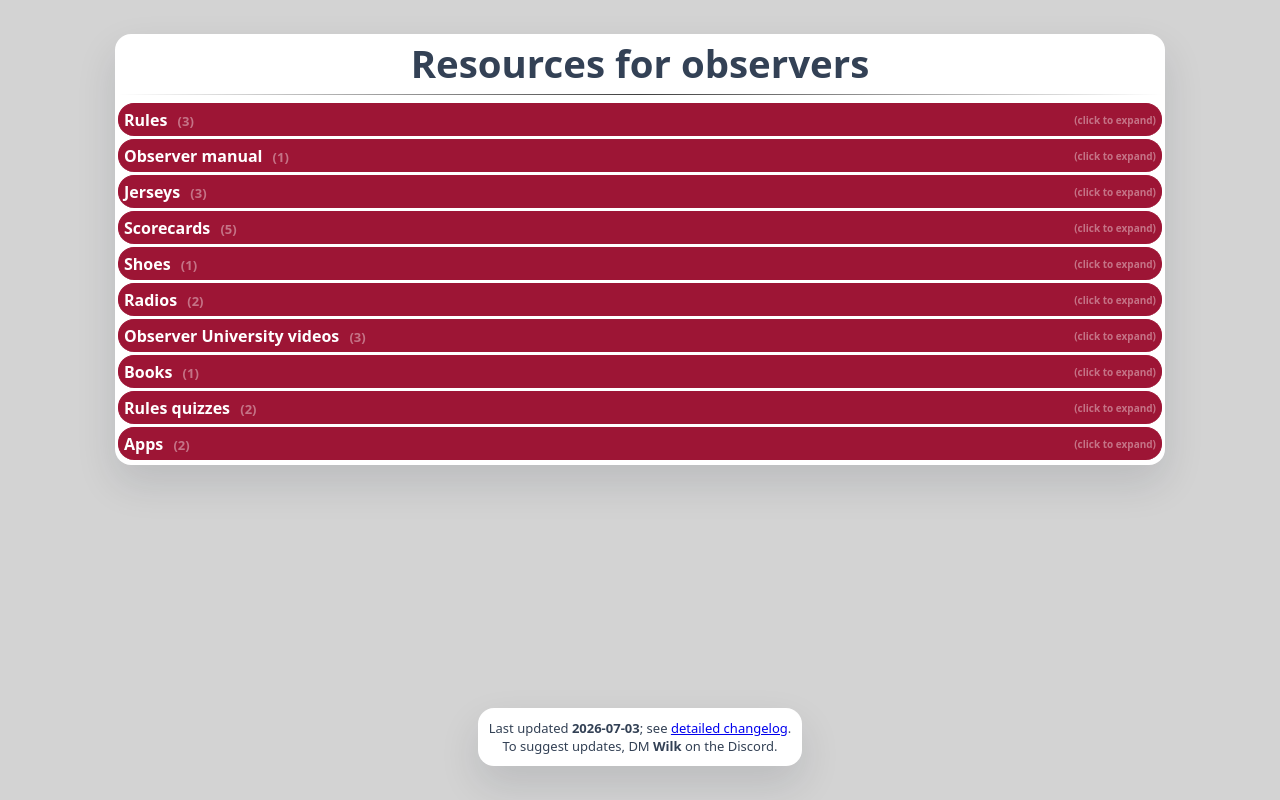
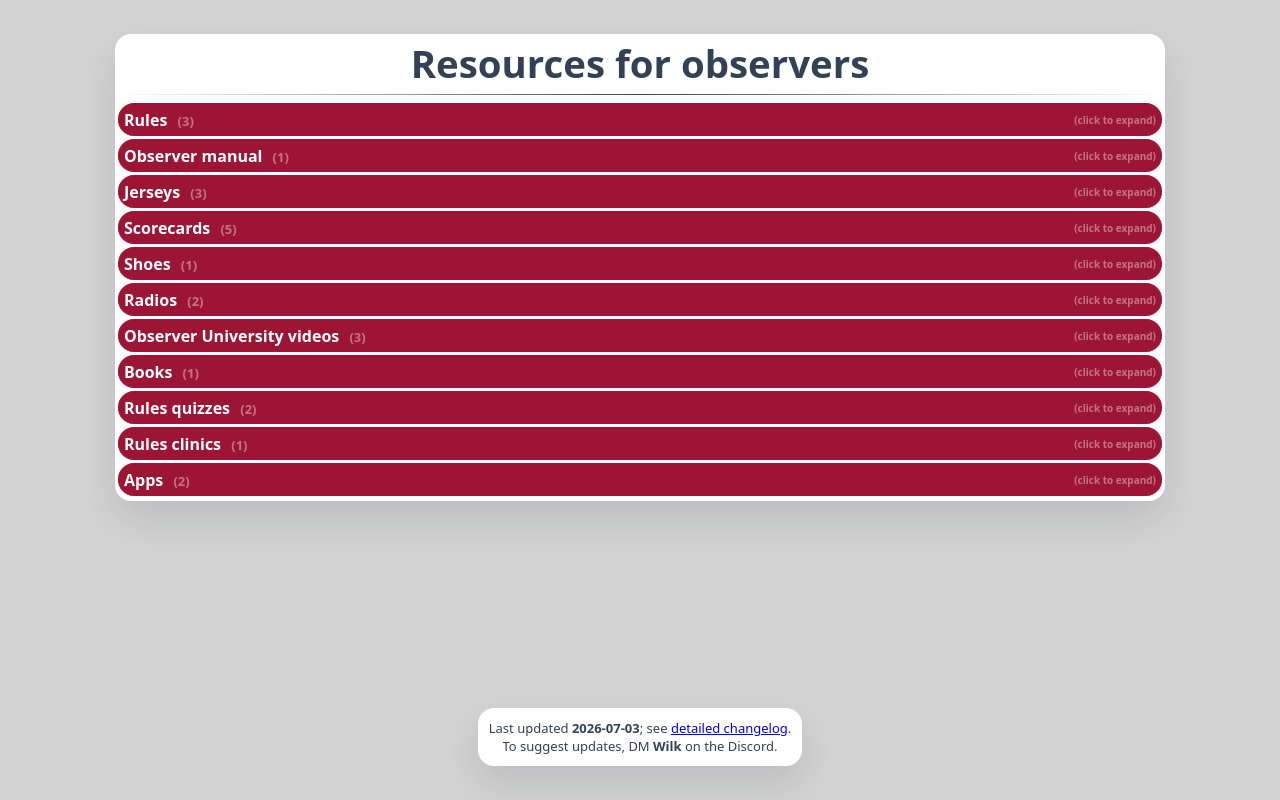
Before and after one commit to jdwilkinson/ObserverResources, a React (Vite) app: page / in a window 1280 px wide. Built offline with nearby package versions, Linux system fonts and the light colour scheme.

Commit message:
Add rules clinic.

```diff
--- a/src/App.tsx
+++ b/src/App.tsx
@@ -1,6 +1,6 @@
 import CollapsibleSection from './CollapsibleSection';
 import Resources from './resources/Resources';
-import { App as AppResource, Book, Jersey, ObserverManual, ObserverUniversityVideo, Radio, Rules, RulesQuiz, Scorecard, Shoe } from './types/ResourceTypes';
+import { App as AppResource, Book, Jersey, ObserverManual, ObserverUniversityVideo, Radio, Rules, RulesClinic, RulesQuiz, Scorecard, Shoe } from './types/ResourceTypes';
 
 const App = () => {
   return (
@@ -51,6 +51,10 @@ const App = () => {
           {Resources.rulesQuizzes.map((quiz: RulesQuiz) => (quiz.render()))}
         </CollapsibleSection>
 
+        <CollapsibleSection sectionTitle="Rules clinics">
+          {Resources.rulesClinics.map((clinic: RulesClinic) => (clinic.render()))}
+        </CollapsibleSection>
+
         {/* TODO: Consider whether this is the right place to put video resources */}
         {/* <CollapsibleSection sectionTitle="Video replays">
           ...
--- a/src/index.css
+++ b/src/index.css
@@ -360,6 +360,12 @@ p {
   background-color: plum;
 }
 
+.footer-chip-yellow {
+  border-color: darkgoldenrod;
+  color: darkgoldenrod;
+  background-color: yellow;
+}
+
 .footer-chip-darkred {
   border-color: darkred;
   color: darkred;
--- a/src/resources/Resources.tsx
+++ b/src/resources/Resources.tsx
@@ -1,5 +1,5 @@
 import data from "./resources.json";
-import { App, Book, Jersey, ObserverManual, ObserverUniversityVideo, Radio, Rules, RulesQuiz, Scorecard, Shoe } from "../types/ResourceTypes";
+import { App, Book, Jersey, ObserverManual, ObserverUniversityVideo, Radio, Rules, RulesClinic, RulesQuiz, Scorecard, Shoe } from "../types/ResourceTypes";
 
 const Resources = {
     "apps": data.apps.map(app => App.createFromObject(app)),
@@ -9,6 +9,7 @@ const Resources = {
     "observerUniversityVideos": data.observerUniversityVideos.map(video => ObserverUniversityVideo.createFromObject(video)),
     "radios": data.radios.map(radio => Radio.createFromObject(radio)),
     "rules": data.rules.map(rule => Rules.createFromObject(rule)),
+    "rulesClinics": data.rulesClinics.map(clinic => RulesClinic.createFromObject(clinic)),
     "rulesQuizzes": data.rulesQuizzes.map(quiz => RulesQuiz.createFromObject(quiz)),
     "scorecards": data.scorecards.map(sc => Scorecard.createFromObject(sc)),
     "shoes": data.shoes.map(shoe => Shoe.createFromObject(shoe)),
--- a/src/resources/resources.json
+++ b/src/resources/resources.json
@@ -142,6 +142,17 @@
             "resourceFormat": "WebLink"
         }
     ],
+    "rulesClinics": [
+        {
+            "id": "rules-clinic-discnw",
+            "imageSourceUrl": "/rules-clinics/rules-clinic-discnw.png",
+            "title": "Rules clinic",
+            "description": "Developed by DiscNW, this slide deck is suitable for presenting to league players.  It provides an intermediate overview of commonly-encountered rules situations.",
+            "courtesyOf": "DiscNW",
+            "link": "https://docs.google.com/presentation/d/16MCQM4GuojSA_mFl1BBbsgSacZ9mFjTxQFjuvnxEsLw/edit",
+            "resourceFormat": "GoogleSlides"
+        }
+    ],
     "rulesQuizzes": [
         {
             "id": "rules-quiz-usau",
--- a/src/types/Resource.tsx
+++ b/src/types/Resource.tsx
@@ -1,9 +1,10 @@
-type ResourceFormat = 'YouTube' | 'GoogleDoc' | 'GoogleForm' | 'WebLink' | 'Amazon' | 'PDF';
+type ResourceFormat = 'YouTube' | 'GoogleDoc' | 'GoogleForm' | 'GoogleSlides' | 'WebLink' | 'Amazon' | 'PDF';
 
 const formatToClassNameMap: Record<ResourceFormat, string> = {
     'YouTube': 'footer-chip-red',
     'GoogleDoc': 'footer-chip-green',
     'GoogleForm': 'footer-chip-purple',
+    'GoogleSlides': 'footer-chip-yellow',
     'WebLink': 'footer-chip-blue',
     'Amazon': 'footer-chip-orange',
     'PDF': 'footer-chip-darkred',
@@ -12,6 +13,7 @@ const formatToTextMap: Record<ResourceFormat, string> = {
     'YouTube': 'YouTube video',
     'GoogleDoc': 'Google Doc',
     'GoogleForm': 'Google Form',
+    'GoogleSlides': 'Google Slides',
     'WebLink': 'Web link',
     'Amazon': 'Amazon product',
     'PDF': 'PDF',
--- a/src/types/ResourceTypes.tsx
+++ b/src/types/ResourceTypes.tsx
@@ -43,6 +43,12 @@ export class Rules extends Resource {
     }
 }
 
+export class RulesClinic extends Resource {
+    static createFromObject(obj: ResourceProperties): RulesClinic {
+        return new RulesClinic("Rules clinic", obj);
+    }
+}
+
 export class RulesQuiz extends Resource {
     static createFromObject(obj: ResourceProperties): RulesQuiz {
         return new RulesQuiz("Rules quiz", obj);
```
Also changed, not shown: public/rules-clinics/rules-clinic-discnw.png (added).
